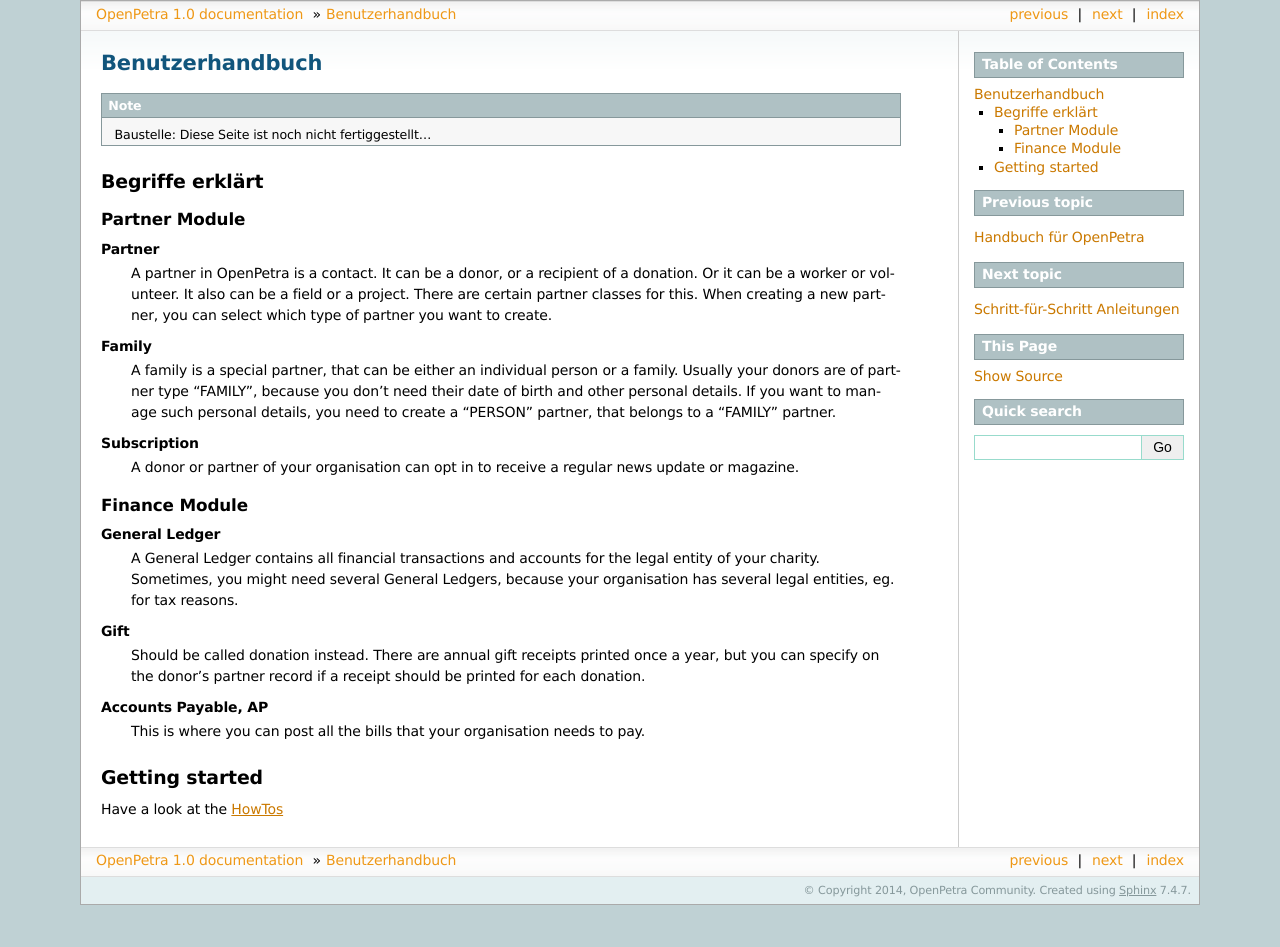
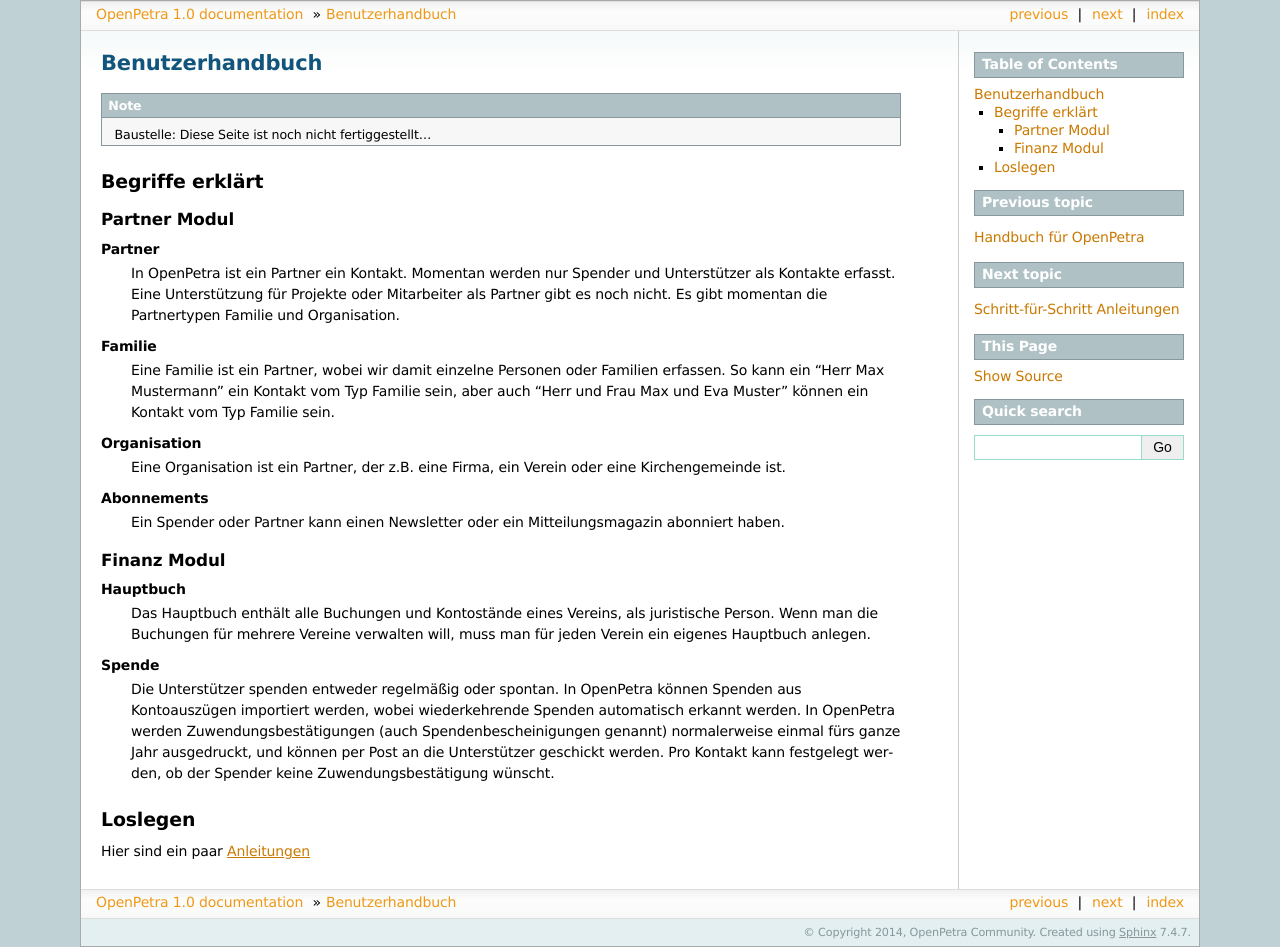
Before and after one commit to openpetra/openpetra-docs-de, a Sphinx documentation site: the page built from source/user-manual/index.rst, in a window 1280 px wide. Built offline with Sphinx 7.4.7, drawn with Linux system fonts in a browser that asks for light colours; before the commit the page ends 905 px from its top, so only the background shows below that.

Commit message:
Begriffserklärungen übersetzt

```diff
--- a/source/user-manual/index.rst
+++ b/source/user-manual/index.rst
@@ -9,31 +9,34 @@
 Begriffe erklärt
 ----------------
 
-Partner Module
+Partner Modul
+~~~~~~~~~~~~~
+
+**Partner**
+   In OpenPetra ist ein Partner ein Kontakt. Momentan werden nur Spender und Unterstützer als Kontakte erfasst. Eine Unterstützung für Projekte oder Mitarbeiter als Partner gibt es noch nicht.
+   Es gibt momentan die Partnertypen Familie und Organisation.
+
+**Familie**
+   Eine Familie ist ein Partner, wobei wir damit einzelne Personen oder Familien erfassen. So kann ein "Herr Max Mustermann" ein Kontakt vom Typ Familie sein, aber auch "Herr und Frau Max und Eva Muster" können ein Kontakt vom Typ Familie sein.
+
+**Organisation**
+   Eine Organisation ist ein Partner, der z.B. eine Firma, ein Verein oder eine Kirchengemeinde ist.
+
+**Abonnements**
+   Ein Spender oder Partner kann einen Newsletter oder ein Mitteilungsmagazin abonniert haben.
+
+Finanz Modul
 ~~~~~~~~~~~~~~
 
-**Partner**
-   A partner in OpenPetra is a contact. It can be a donor, or a recipient of a donation. Or it can be a worker or volunteer. It also can be a field or a project. There are certain partner classes for this. When creating a new partner, you can select which type of partner you want to create.
+**Hauptbuch**
+   Das Hauptbuch enthält alle Buchungen und Kontostände eines Vereins, als juristische Person. Wenn man die Buchungen für mehrere Vereine verwalten will, muss man für jeden Verein ein eigenes Hauptbuch anlegen.
 
-**Family**
-   A family is a special partner, that can be either an individual person or a family. Usually your donors are of partner type "FAMILY", because you don't need their date of birth and other personal details. If you want to manage such personal details, you need to create a "PERSON" partner, that belongs to a "FAMILY" partner.
+**Spende**
+   Die Unterstützer spenden entweder regelmäßig oder spontan. In OpenPetra können Spenden aus Kontoauszügen importiert werden, wobei wiederkehrende Spenden automatisch erkannt werden.
+   In OpenPetra werden Zuwendungsbestätigungen (auch Spendenbescheinigungen genannt) normalerweise einmal fürs ganze Jahr ausgedruckt, und können per Post an die Unterstützer geschickt werden.
+   Pro Kontakt kann festgelegt werden, ob der Spender keine Zuwendungsbestätigung wünscht.
 
-**Subscription**
-   A donor or partner of your organisation can opt in to receive a regular news update or magazine.
+Loslegen
+--------
 
-Finance Module
-~~~~~~~~~~~~~~
-
-**General Ledger**
-   A General Ledger contains all financial transactions and accounts for the legal entity of your charity. Sometimes, you might need several General Ledgers, because your organisation has several legal entities, eg. for tax reasons.
-
-**Gift**
-   Should be called donation instead. There are annual gift receipts printed once a year, but you can specify on the donor's partner record if a receipt should be printed for each donation.
-
-**Accounts Payable, AP**
-   This is where you can post all the bills that your organisation needs to pay.
-
-Getting started
----------------
-
-Have a look at the :ref:`HowTos <howtos>`
+Hier sind ein paar :ref:`Anleitungen <howtos>`
```
